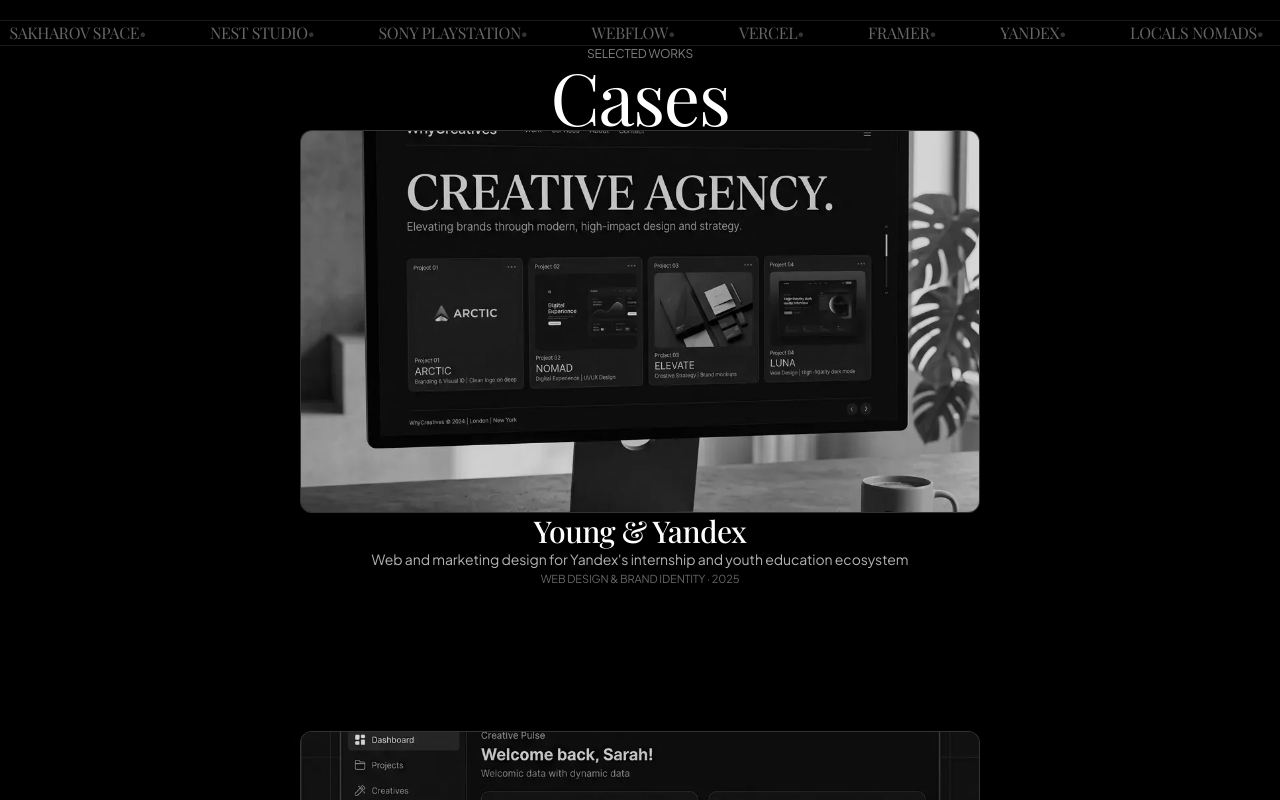
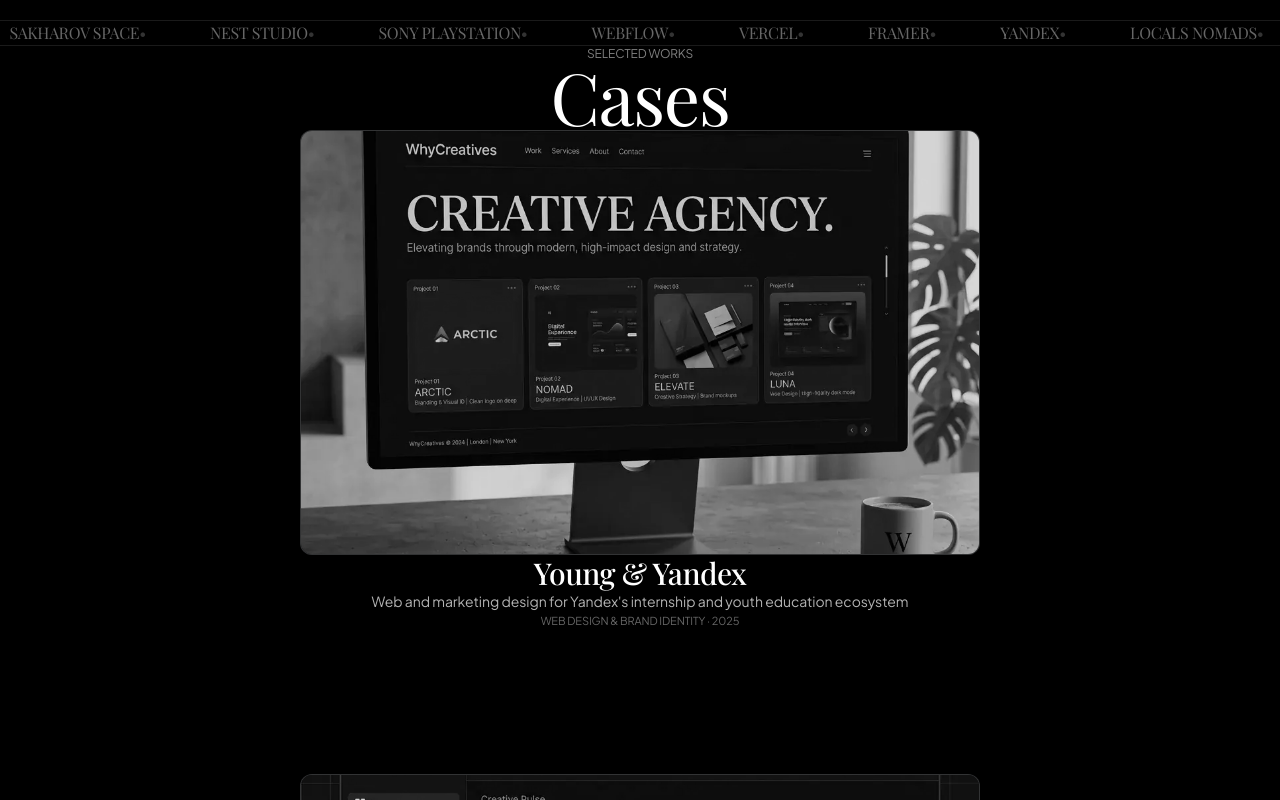
Before and after one commit to byanam/agencyyy, a React (Vite) app: page / in a window 1280 px wide. Shown: the part 780-1580 px from the top of the page. Built offline with nearby package versions, Linux system fonts and the light colour scheme; a web font is replaced by a local one.

Commit message:
style(projects): add subtle contrast enhancement on case card hover

```diff
--- a/src/components/FeaturedProjects.jsx
+++ b/src/components/FeaturedProjects.jsx
@@ -93,11 +93,11 @@
                   className="group block w-full flex flex-col items-center text-center"
                 >
                   {/* Clean Visual Preview Card with 1px border and smooth zoom */}
-                  <div className="relative aspect-[16/9] w-full overflow-hidden rounded-xl border border-white/15 bg-[#0e0f11] transition-all duration-500 group-hover:border-white/35">
+                  <div className="relative aspect-[16/10] w-full overflow-hidden rounded-xl border border-white/15 bg-[#0e0f11] transition-all duration-500 group-hover:border-white/35">
                     <img
                       src={project.image}
                       alt={project.title}
-                      className="h-full w-full object-cover grayscale transition-all duration-700 ease-out group-hover:grayscale-0 group-hover:scale-105"
+                      className="h-full w-full object-cover grayscale transition-all duration-700 ease-out group-hover:grayscale-0 group-hover:contrast-105 group-hover:scale-105"
                       loading="lazy"
                     />
                     <div className="absolute inset-0 bg-black/15 transition-opacity duration-300 group-hover:opacity-0" />
```
